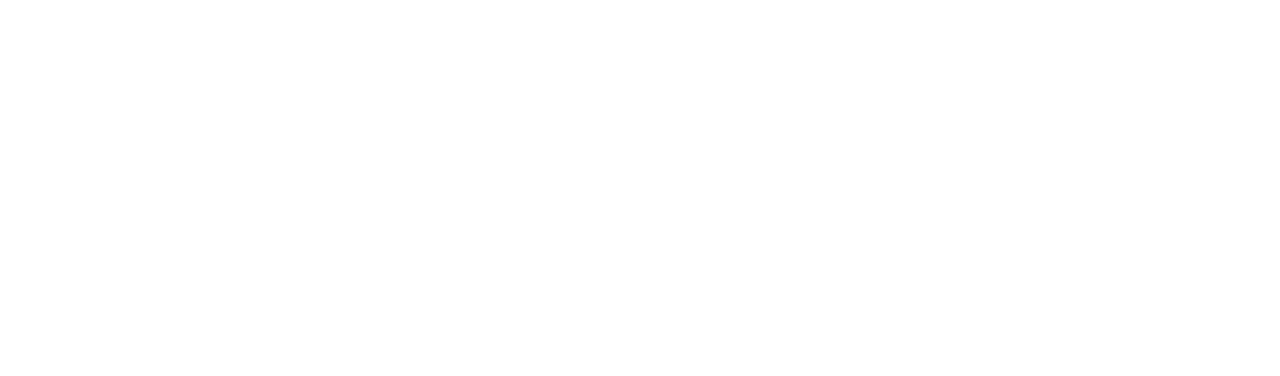
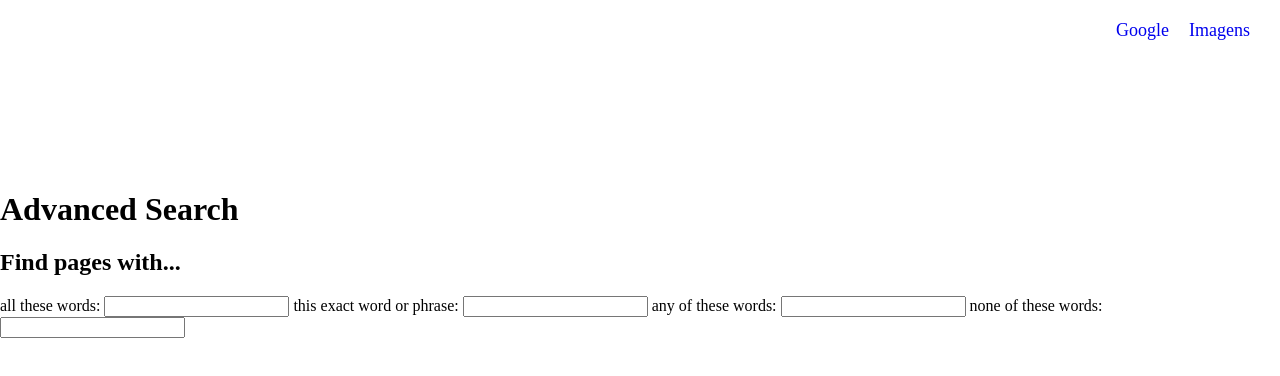
Before and after one commit to rafaprates/search, a plain HTML site: page advanced.html in a window 1280 px wide. Drawn offline with Linux system fonts and the light colour scheme.

Commit message:
start advanced page

```diff
--- a/advanced.html
+++ b/advanced.html
@@ -1,11 +1,44 @@
 <!DOCTYPE html>
 <html lang="en">
 <head>
+    <title>Advanced Search</title>
+    <link rel="stylesheet" href="stylesAdvanced.css">
     <meta charset="UTF-8">
     <meta name="viewport" content="width=device-width, initial-scale=1.0">
-    <title>Advanced Search</title>
 </head>
 <body>
 
+    <header>
+        <nav>
+            <ul>
+                <li><a href="index.html">Google</a></li>
+                <li><a href="imagens.html">Imagens</a></li>
+            </ul>
+        </nav>
+    </header>
+
+    <h1>Advanced Search</h1>
+
+    <h2>Find pages with...</h2>
+
+    <form action="https://google.com/search">
+
+        <label for="allWorld">all these words:</label>
+        <input type="text" name="" id="allWord">
+
+        <label for="exactWord">this exact word or phrase:</label>
+        <input type="text" name="" id="exactWord">
+
+        <label for="anyWord">any of these words:</label>
+        <input type="text" name="" id="anyWord">
+
+        <label for="noneWord">none of these words:</label>
+        <input type="text" name="" id="noneWord">
+
+    </form>
+
+
+
+
 </body>
 </html>
--- a/styles.css
+++ b/styles.css
@@ -35,14 +35,15 @@ li a:hover {
 }
 
 input[type="text"] {
-    margin: 20px;
+    margin: 30px;
     width: 400px;
     height: 25px;
     border-radius: 100px;
     border-width: thin;
-
+    border-color: lightgrey;
     width: 600px;
     height: 40px;
+    outline: none;
 }
 
 input[type="submit"] {
--- /dev/null
+++ b/stylesAdvanced.css
@@ -0,0 +1,28 @@
+body {
+    box-sizing: border-box;
+    margin: 0;
+    padding: 0;
+}
+
+ul {
+    display: flex;
+    flex-direction: row;
+    justify-content: flex-end;
+    margin-top: 20px;
+    margin-bottom: 150px;
+    margin-right: 20px;
+}
+
+li {
+    font-size: 18px;
+    list-style-type: none;
+    padding: 0px 10px;
+}
+
+li a {
+    text-decoration: none;
+}
+
+li a:hover {
+    text-decoration: underline;
+}
```
